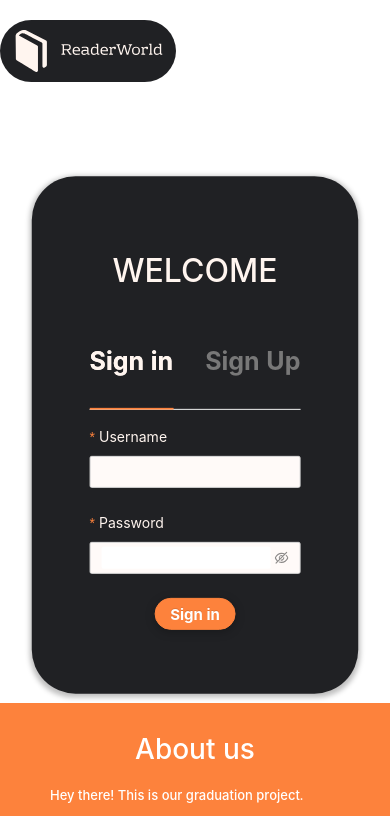
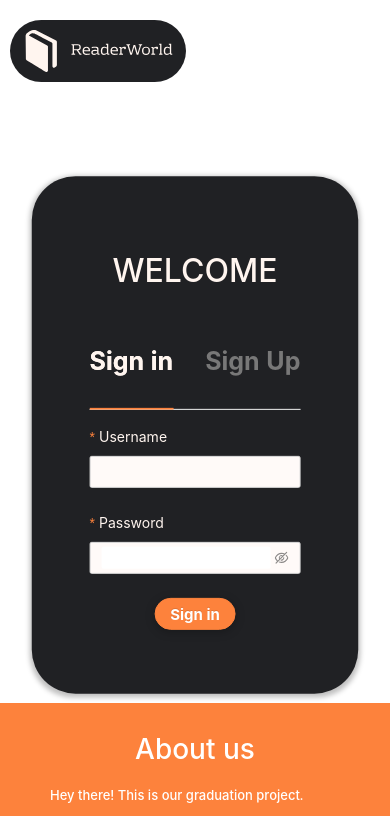
Before and after one commit to burcuaykan/readerworld, a React (Create React App) app in the folder frontend/: page / in a window 390 px wide. Shown: the top 816 px of the page. Built offline with nearby package versions, Linux system fonts and the light colour scheme.

Commit message:
link update in sign-in

```diff
--- a/frontend/src/components/pages/welcome/sign-in/sign-in.css
+++ b/frontend/src/components/pages/welcome/sign-in/sign-in.css
@@ -1,4 +1,5 @@
 .welcome-logo{
+    margin-left: 10px;
     width: 55%;
 }
 .h2-text{
@@ -98,6 +99,7 @@
 
 @media (max-width: 767.98px) {
     .welcome-logo{
+        margin-left: 10px;
         width: 45%;
     }
 
--- a/frontend/src/components/pages/welcome/sign-in/sign-in.js
+++ b/frontend/src/components/pages/welcome/sign-in/sign-in.js
@@ -42,7 +42,7 @@ export default class SignIn extends Component {
         };
 
         var querystring = require('querystring');
-        axios.post('http://localhost:8080/login',
+        axios.post('http://readerworld.ceng.metu.edu.tr:8080/login',
             // userObject,
             querystring.stringify({
                 username: this.state.username, //gave the values directly for testing
@@ -79,7 +79,7 @@ export default class SignIn extends Component {
         };
 
 
-        axios.post('http://localhost:8080/api/users/',
+        axios.post('http://readerworld.ceng.metu.edu.tr:8080/api/users/',
             // userObject,
             {
                 email: this.state.username, //gave the values directly for testing
@@ -103,7 +103,7 @@ export default class SignIn extends Component {
 
         // TODO: burcu add wait
 
-        axios.post('http://localhost:8080/login',
+        axios.post('http://readerworld.ceng.metu.edu.tr:8080/login',
             // userObject,
             querystring.stringify({
                 username: this.state.username, //gave the values directly for testing
```
